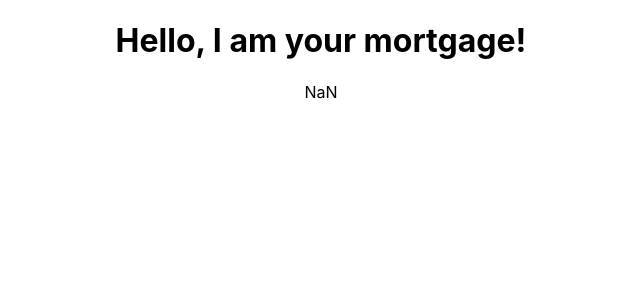
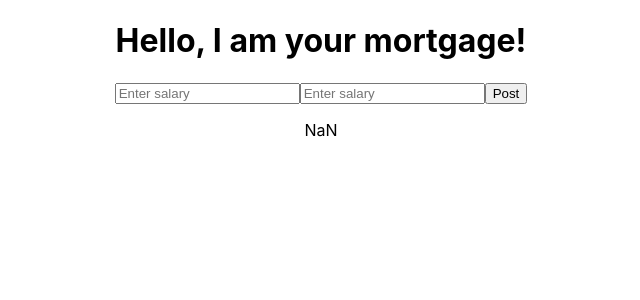
Before and after one commit to fatpav/Mortgage_calculator, a React (Create React App) app: page / in a window 1280 px wide. Shown: the top 300 px of the page, without its empty margins (319-959 px from the left). Built offline with nearby package versions, Linux system fonts and the light colour scheme.

Commit message:
form rendering

```diff
--- a/src/components/ApplicationForm.js
+++ b/src/components/ApplicationForm.js
@@ -1,6 +1,7 @@
 import {useState} from 'react';
+import MortgageCalculator from './MortgageCalculator.js'
 
-const ApplicationForm = () => {
+const ApplicationForm = ({onApplicationSubmit}) => {
 
     const [salary1, setSalary1] = useState();
     const [salary2, setSalary2] = useState();
@@ -15,6 +16,8 @@ const ApplicationForm = () => {
 
     const handleFormSubmit = (event) => {
         event.preventDefault();
+        const salary1Submit = salary1
+        const salary2Submit = salary2
         if (!salary1Submit || !salary2Submit) {
             return
         } else {
@@ -28,7 +31,22 @@ const ApplicationForm = () => {
         setSalary2()
     }
 
-
+    return (
+        <form classname="application-form" onSubmit={MortgageCalculator}>
+            <input type="number"
+                placeholder="Enter salary"
+                value={salary1}
+                onChange={handleSalary1Change}/>
+            <input type="number"
+                placeholder="Enter salary"
+                value={salary2}
+                onChange={handleSalary2Change}/>
+            <input
+                type="submit"
+                value="Post"
+            />
+        </form>
+    )
 };
 
 export default ApplicationForm;
--- a/src/components/MortgageCalculator.js
+++ b/src/components/MortgageCalculator.js
@@ -1,4 +1,4 @@
-const MortgageCalculator = (salary1, salary2) => {
+const MortgageCalculator = ({salary1, salary2}) => {
 
     const result = (salary1 + salary2)*3;
 
--- a/src/containers/MortgageContainer.js
+++ b/src/containers/MortgageContainer.js
@@ -1,9 +1,11 @@
 import MortgageCalculator from '../components/MortgageCalculator.js';
+import ApplicationForm from '../components/ApplicationForm.js'
 
 const MortgageContainer = () => {
     return (
         <>
         <h1>Hello, I am your mortgage!</h1>
+        <ApplicationForm/>
         <MortgageCalculator/>
         </>
     )
```
Also changed, not shown: 1 other file (tests, documents, lock files or other folders).
